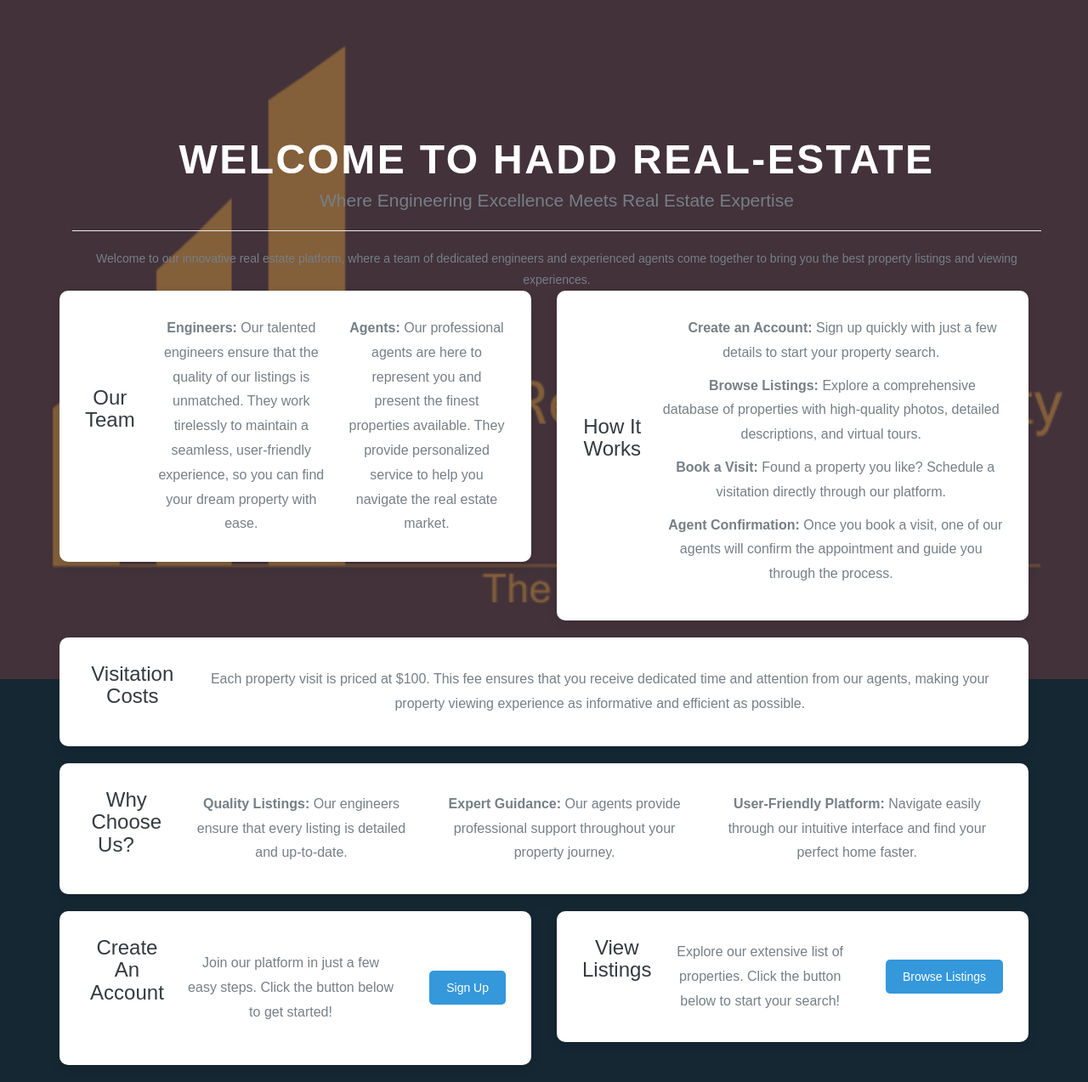
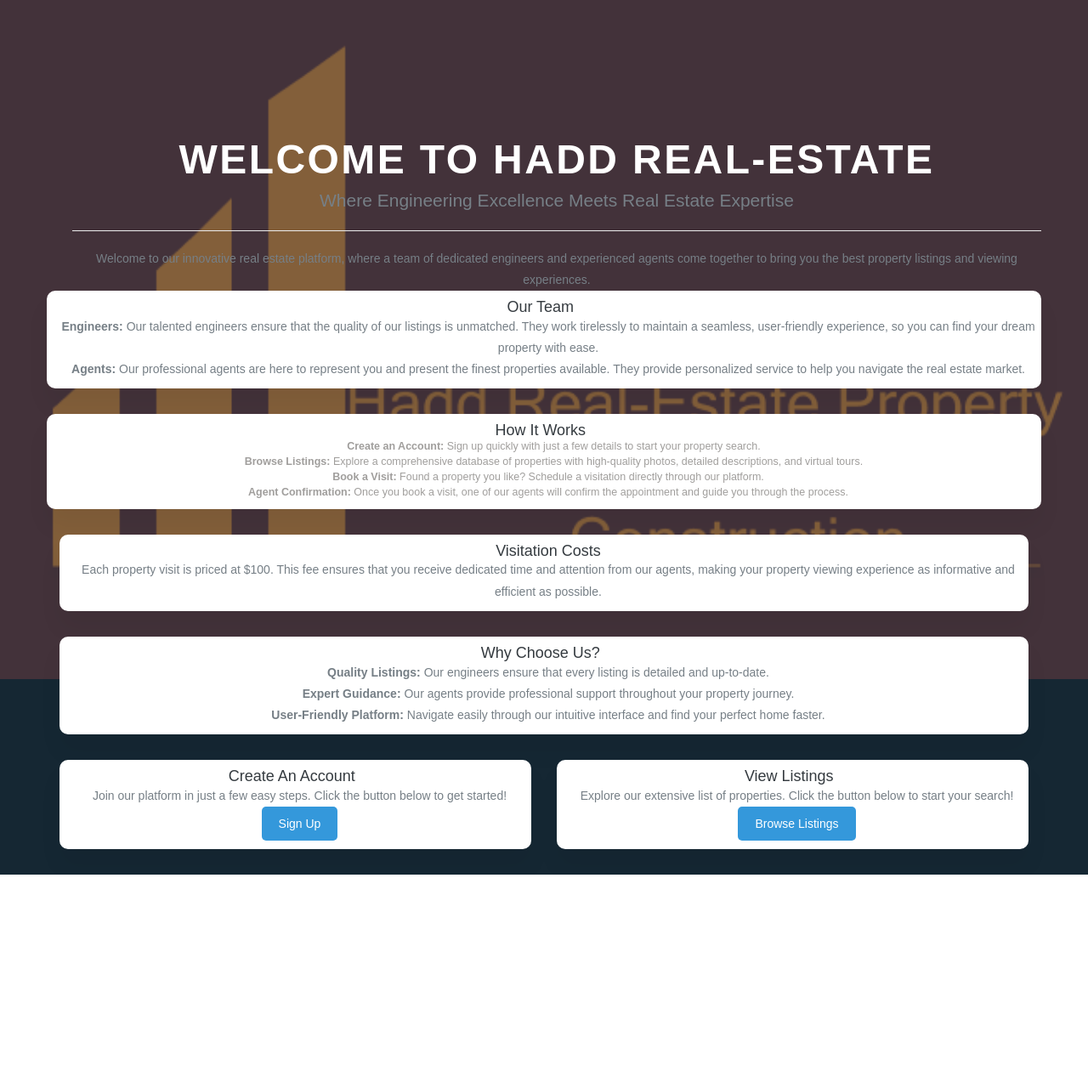
Before and after one commit to stere8/real_estate, a Django app: page / in a window 1280 px wide. Shown: the part 125-1398 px from the top of the page at 85% size. After the commit the page ends 1154 px from the top, so only its background shows below. Run offline with Django 5.2, Linux system fonts and the light colour scheme; some libraries are stand-ins or nearby versions.

Commit message:
almost there

```diff
--- a/listings/static/css/style.css
+++ b/listings/static/css/style.css
@@ -1452,4 +1452,9 @@
 .btn-primary:hover {
     background-color: #2980b9;
 }
+
+/* Add rounded corners to cards */
+.card, .custom-card, .single-testimonial-box, .single-blog-item, .single-explore-item {
+    border-radius: 10px; /* Adjust the value as needed */
+}
 /*========================Thank you=================
--- a/real_estate/templates/homepage.html
+++ b/real_estate/templates/homepage.html
@@ -10,10 +10,11 @@
         <p>Welcome to our innovative real estate platform, where a team of dedicated engineers and experienced
             agents come together to bring you the best property listings and viewing experiences.</p>
     </div>
+
+    <!-- Our Team Section -->
     <div class="row">
-        <div class="col-md-6">
-            <div class="card custom-card">
-                <div class="card-body">
+        <div class="col">
+            <div class="card">
                 <h2>Our Team <i class="fa-solid fa-users"></i></h2>
                 <p><strong><i class="fa-solid fa-user-cog"></i> Engineers:</strong> Our talented engineers ensure that the
                     quality of our listings is unmatched. They work tirelessly to maintain a seamless, user-friendly
@@ -24,33 +25,36 @@
             </div>
         </div>
     </div>
-        <div class="col-md-6">
-            <div class="card custom-card">
-                <div class="card-body">
+
+    <!-- How It Works Section -->
+    <div class="row">
+        <div class="col">
+            <div class="card">
                 <h2>How It Works <i class="fa-solid fa-cogs"></i></h2>
                 <ul>
                     <li><strong><i class="fa-solid fa-user-plus"></i> Create an Account:</strong> Sign up quickly with just
-                            a few details to start your property search.
+                        a few
+                        details to start your property search.
                     </li>
                     <li><strong><i class="fa-solid fa-home"></i> Browse Listings:</strong> Explore a comprehensive database
-                            of properties with high-quality photos, detailed descriptions, and virtual tours.
+                        of
+                        properties with high-quality photos, detailed descriptions, and virtual tours.
                     </li>
                     <li><strong><i class="fa-solid fa-calendar-check"></i> Book a Visit:</strong> Found a property you like?
                         Schedule a visitation directly through our platform.
                     </li>
                     <li><strong><i class="fa-solid fa-handshake"></i> Agent Confirmation:</strong> Once you book a visit,
-                            one of our agents will confirm the appointment and guide you through the process.
+                        one of
+                        our agents will confirm the appointment and guide you through the process.
                     </li>
                 </ul>
-                </div>
             </div>
         </div>
     </div>
 
     <div class="row mt-5">
         <div class="col-md-12 text-center">
-            <div class="card custom-card">
-                <div class="card-body">
+            <div class="card">
                 <h2>Visitation Costs <i class="fa-solid fa-dollar-sign"></i></h2>
                 <p>Each property visit is priced at $100. This fee ensures that you receive dedicated time and attention
                     from our agents, making your property viewing experience as informative and efficient as
@@ -58,12 +62,10 @@
             </div>
         </div>
     </div>
-    </div>
 
     <div class="row mt-5">
         <div class="col-md-12 text-center">
-            <div class="card custom-card">
-                <div class="card-body">
+            <div class="card">
                 <h2>Why Choose Us? <i class="fa-solid fa-thumbs-up"></i></h2>
                 <p><strong>Quality Listings:</strong> Our engineers ensure that every listing is detailed and
                     up-to-date.</p>
@@ -74,26 +76,21 @@
             </div>
         </div>
     </div>
-    </div>
 
     <div class="row mt-5">
         <div class="col-md-6 text-center">
-            <div class="card custom-card">
-                <div class="card-body">
+            <div class="card">
                 <h2>Create an Account <i class="fa-solid fa-user-plus"></i></h2>
                 <p>Join our platform in just a few easy steps. Click the button below to get started!</p>
                 <a class="btn btn-primary" href="{% url 'signup' %}">Sign Up</a>
             </div>
         </div>
-        </div>
         <div class="col-md-6 text-center">
-            <div class="card custom-card">
-                <div class="card-body">
+            <div class="card">
                 <h2>View Listings <i class="fa-solid fa-list"></i></h2>
                 <p>Explore our extensive list of properties. Click the button below to start your search!</p>
                 <a class="btn btn-primary" href="{% url 'listing_list' %}">Browse Listings</a>
             </div>
         </div>
     </div>
-    </div>
 {% endblock %}
```
Also changed, not shown: 1 other file. Lines whose indentation alone changed are shown as unchanged.
